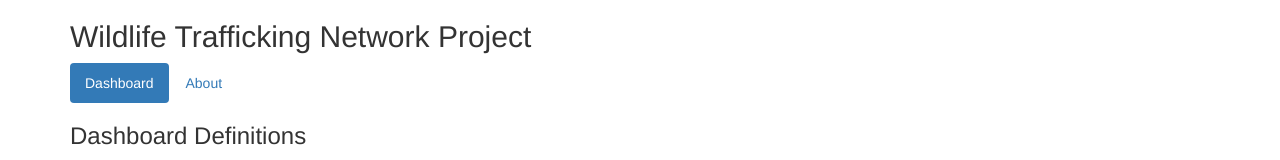
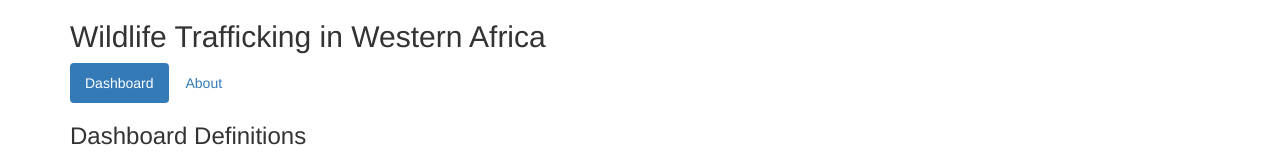
Before and after one commit to WildlifeMQP/Visualizations, a website: page index.html in a window 1280 px wide. Shown: the top 160 px of the page. Drawn offline with nearby package versions, Linux system fonts and the light colour scheme.

Commit message:
changing title

```diff
--- a/index.html
+++ b/index.html
@@ -10,7 +10,7 @@
   <body>
 
   <div class="container">
-    <h2>Wildlife Trafficking Network Project</h2>
+    <h2>Wildlife Trafficking in Western Africa</h2>
     <ul class="nav nav-pills">
       <li class="active"><a data-toggle="pill" href="#home">Dashboard</a></li>
       <li><a data-toggle="pill" href="#menu1">About</a></li>
```
